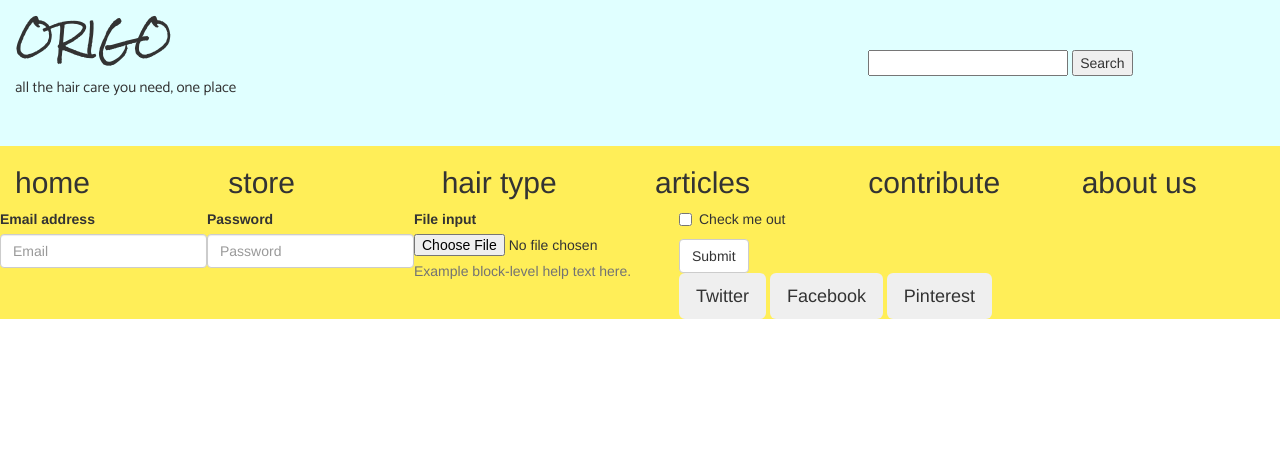
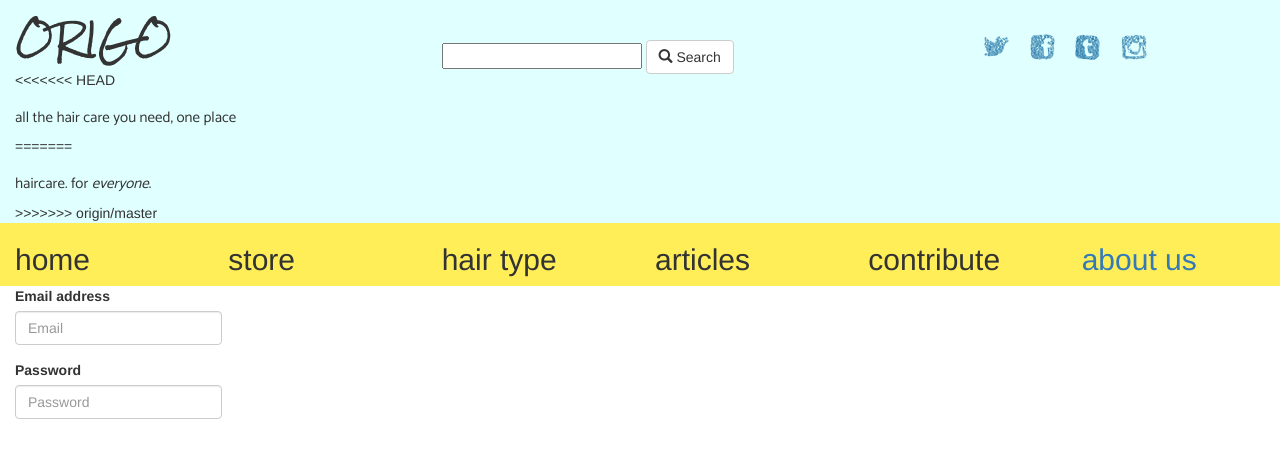
Before and after one commit to georgiabs/asos_for_hair, a plain HTML site: page index.html in a window 1280 px wide. Drawn offline with Linux system fonts and the light colour scheme.

Commit message:
slogan change

```diff
--- a/index.html
+++ b/index.html
@@ -1,7 +1,7 @@
 <!DOCTYPE html>
 <html>
 <head>
-  <title>asos for hair</title>
+  <title>Origo - haircare for everyone</title>
   <link href='css/bootstrap.css' rel='stylesheet'>
   <meta name="viewport" content="width=device-width, initial-scale=1.0">
   <link href="https://fonts.googleapis.com/css?family=Rock+Salt" rel="stylesheet">
@@ -12,21 +12,52 @@
   <div id="toprow" class="container-fluid">
     <div class="row">
       <!-- <div class="clearfix visible-xs"></div> -->
-      <div class="col-md-4">
+      <div class="col-sm-4">
         <h1>ORIGO</h1>
+<<<<<<< HEAD
         <h2 id="slogan"> all the hair care you need, one place</h2>
+=======
+        <h2 id="slogan">haircare. for
+          <em>everyone</em>.</h2>
+>>>>>>> origin/master
       </div>
-      <div class="col-md-4">
-        <div class="jumbotron"></div>
+      <div class="col-sm-5">
+        <form id="searchbox" role='form' style="margin-top:-10px;">
+          <input id="boxlength" type="text" name="email" >
+          <button type="button" class="btn btn-default">
+            <span class="glyphicon glyphicon-search"></span> Search
+          </button>
+        </form>
       </div>
-      <div class="col-md-4">
-        <form id="searchbox" role='form'>
-          <input id="boxlength" type="text" name="email" >
-          <button type="submit">Search</button>
-        </form>
+        <div id="socialbuttons" class="socialButtons">
+        <!--  <div class="row"> -->
+            <div class="col-sm-3">
+        <span id='social-buttons'>
+          <!-- <button class="btn btn-lg btn-twitter">Twitter</button> -->
+          <a href="https://twitter.com" target="_blank">
+		          <img src="icons-twitter.png" alt="Twitter">
+	       </a>
+
+        <!--  <button class="btn btn-lg btn-facebook">Facebook</button> -->
+         <a href="https://facebook.com" target="_blank">
+         <img src="icons-facebook.png" alt="facebook">
+        </a>
+
+      <!--   <button class="btn btn-lg btn-tumblr">Tumblr</button> -->
+          <a href="https://tumblr.com" target="_blank">
+          <img src="icons-tumblr.png" alt="tumblr">
+        </a>
+
+    <!--  <button class="btn btn-lg btn-Instagram">instagram</button> -->
+          <a href="https://instagram.com" target="_blank">
+          <img src="icons-instagram.png" alt="instagram">
+        </a>
+
         </div>
         </div>
         </div>
+        </div>
+      </span>
 
   <div id="secondrow" class="container-fluid">
     <div class="row">
@@ -47,19 +78,43 @@
         <h2>contribute</h2>
       </div>
       <div class="col-md-2">
-        <h2>about us</h2>
+        <a href="about.html"><h2>about us</h2></a>
+      </div>
+    </div>
   </div>
 
-    </body>
+  <div id="thirdrow" class="container-fluid">
+    <div class="row">
       <form>
+        <div class="col-md-3">
           <div class="form-group">
             <label for="exampleInputEmail1">Email address</label>
             <input type="email" class="form-control" id="exampleInputEmail1" placeholder="Email">
+          </input>
+        </form>
         </div>
+      </div>
+    </div>
+  </div>
+
+  <div id="fourthrow" class="container-fluid">
+    <div class="row">
+      <div class="col-md-3">
+      </form>
         <div class="form-group">
           <label for="exampleInputPassword1">Password</label>
           <input type="password" class="form-control" id="exampleInputPassword1" placeholder="Password">
+        </input>
+      </form>
       </div>
+    </div>
+  </div>
+
+<!-- <div>
+    <div id="fifthrow" class="container-fluid">
+      <div class="row">
+        <div class="col-md-5">
+          <form>
           <div class="form-group">
             <label for="exampleInputFile">File input</label>
             <input type="file" id="exampleInputFile">
@@ -67,16 +122,15 @@
           </div>
           <div class="checkbox">
             <label>
-          <input type="checkbox"> Check me out
+              <input type="checkbox"> Check me out </input>
             </label>
           </div>
           <button type="submit" class="btn btn-default">Submit</button>
         </form>
+        </div>
+      </div>
+    </div>
+</div> -->
 
-    <div id='social-buttons'>
-      <button class="btn btn-lg btn-twitter">Twitter</button>
-      <button class="btn btn-lg btn-facebook">Facebook</button>
-      <button class="btn btn-lg btn-pinterest">Pinterest</button>
-    </div>
-
+</body>
 </html>
```
Lines whose indentation alone changed are shown as unchanged.
